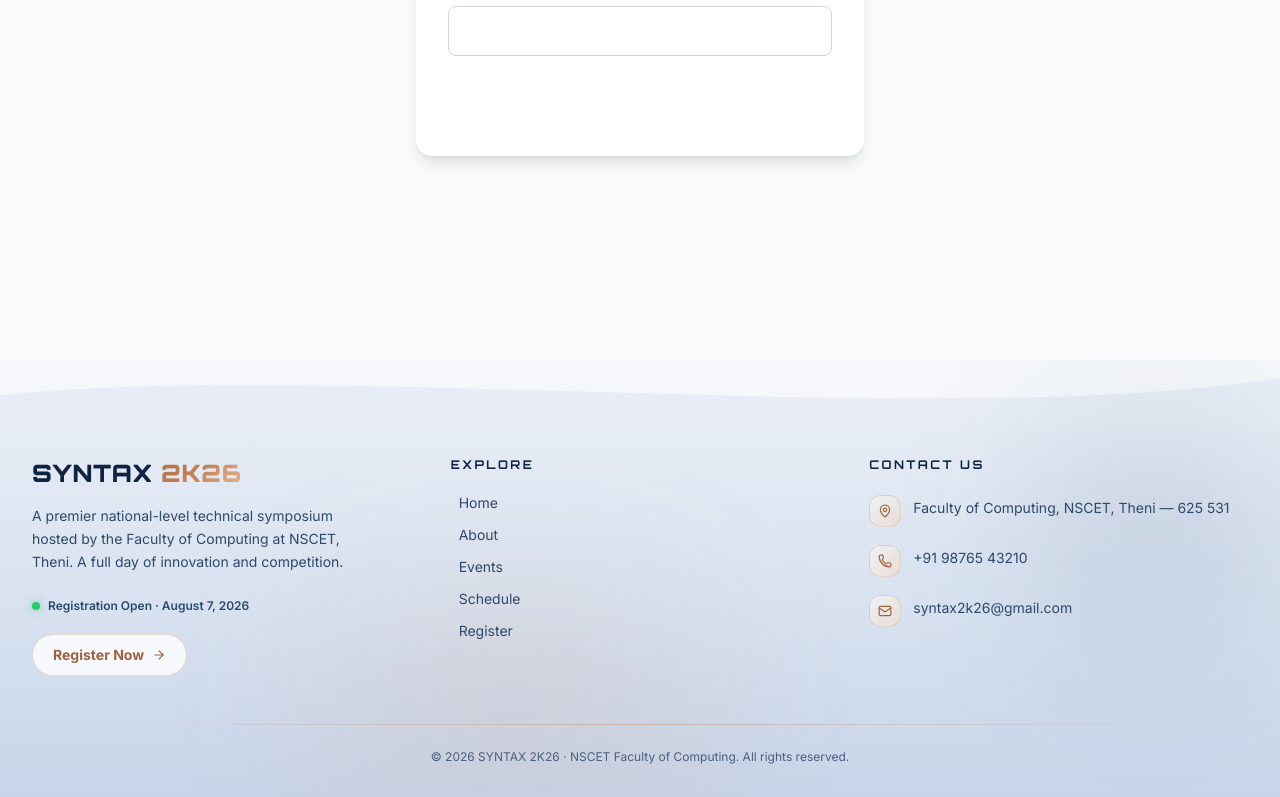
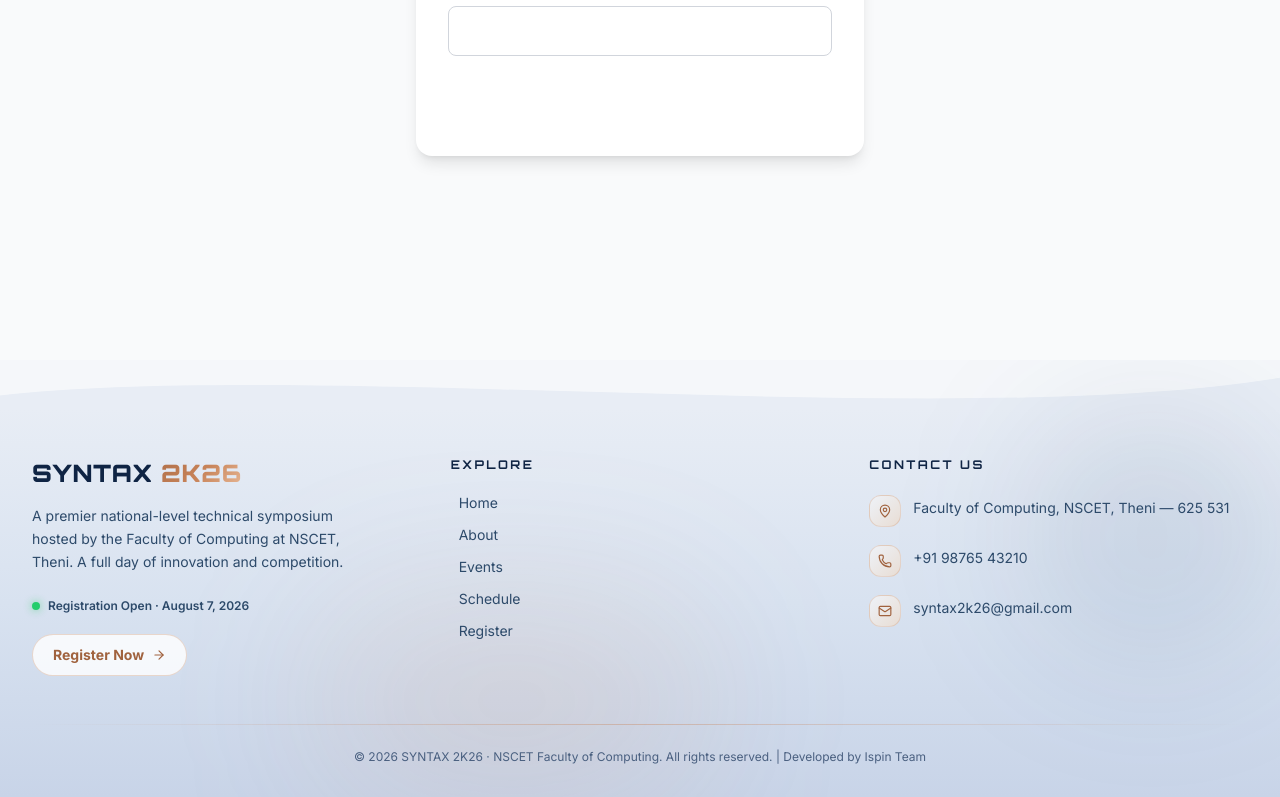
Before and after one commit to sakthisundar-16/nscet-symposium, a React app in the folder frontend/: page /coordinator in a window 1280 px wide. Shown: the part 520-1317 px from the top of the page. Built offline with nearby package versions, Linux system fonts and the light colour scheme; the HTML template or start-up script is replaced by a standard one; a web font is replaced by a local one.

Commit message:
UI: Add 'Developed by Ispin Team' to footer copyright

```diff
--- a/frontend/src/components/Footer.tsx
+++ b/frontend/src/components/Footer.tsx
@@ -89,7 +89,7 @@ const Footer = () => {
           <div className="h-px bg-gradient-to-r from-transparent via-[#C8845A]/40 to-transparent mb-6" />
 
           <div className="flex flex-col md:flex-row justify-center items-center gap-3 text-xs text-[#4A6080] font-inter">
-            <p>&copy; {year} SYNTAX 2K26 · NSCET Faculty of Computing. All rights reserved.</p>
+            <p>&copy; {year} SYNTAX 2K26 · NSCET Faculty of Computing. All rights reserved. | Developed by Ispin Team</p>
           </div>
         </div>
       </div>
```
